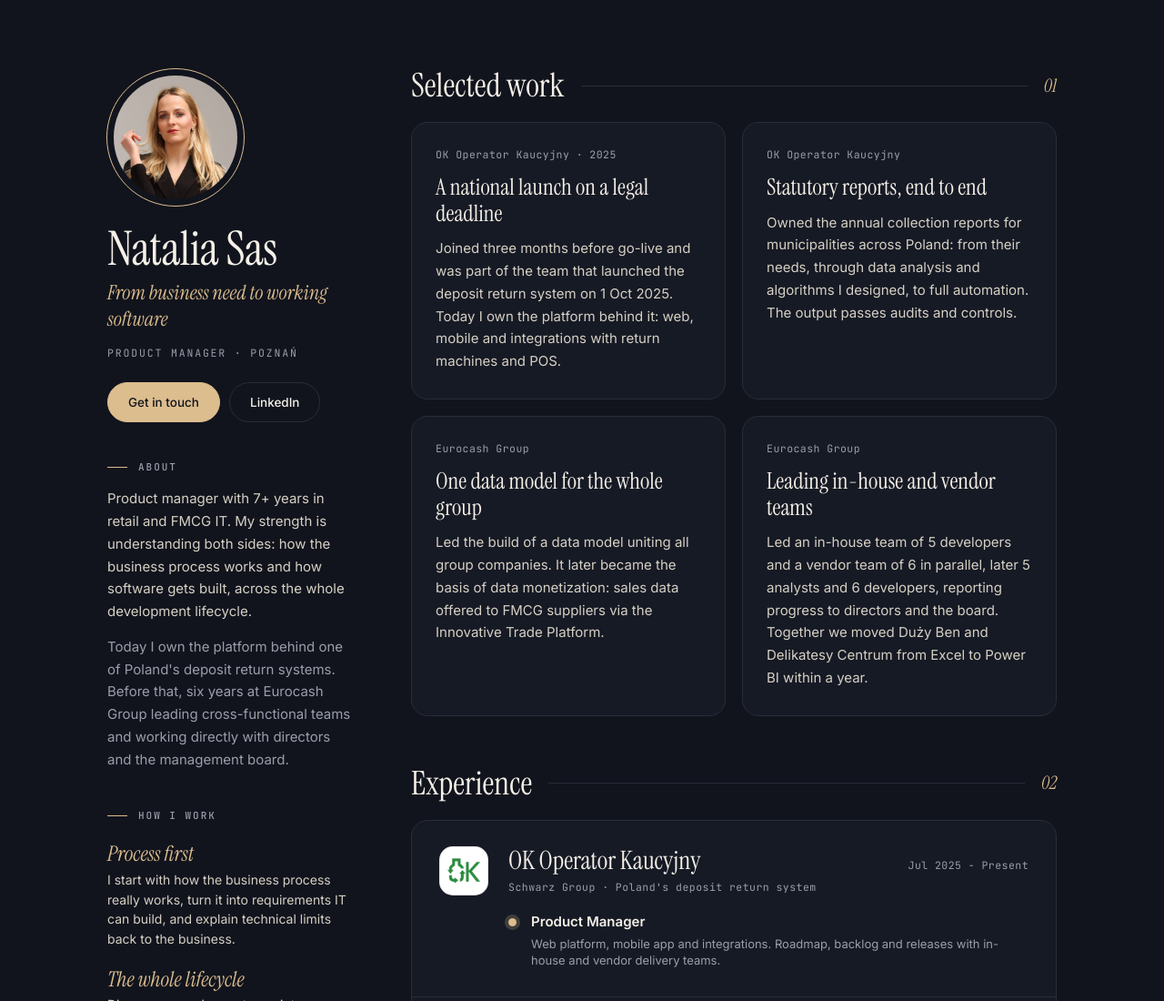
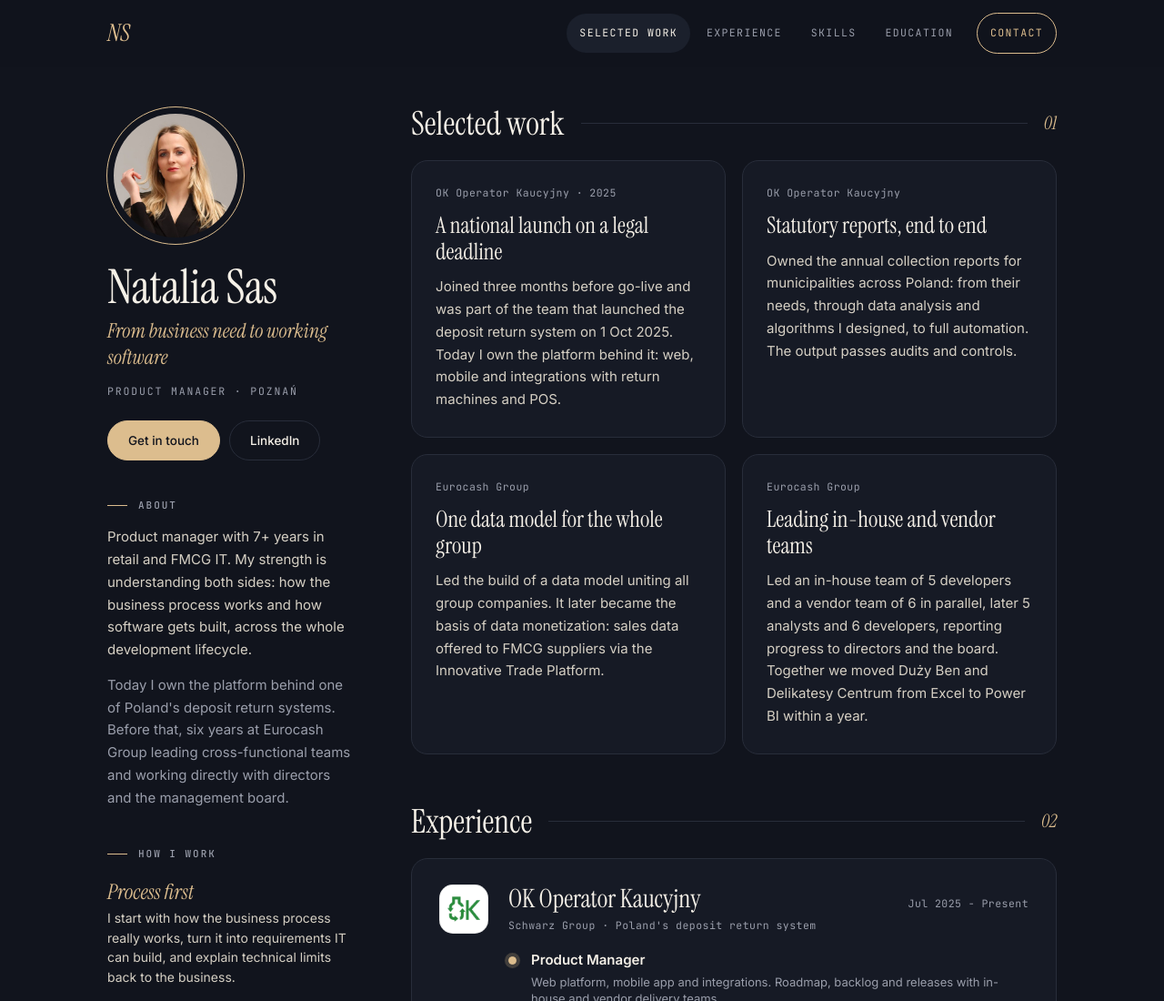
Before and after one commit to NataliaSas95/nataliasas95.github.io, a plain HTML site: page index.html in a window 1280 px wide. Shown: the top 1100 px of the page at 91% size. Drawn offline with Linux system fonts and the light colour scheme.

Commit message:
Add sticky section navigation with active-section highlight
Co-Authored-By: Claude Opus 5.5 <noreply@anthropic.com>
Claude-Session: https://claude.ai/code/session_013FW2doiuHhAGwvDzmbYgq3

```diff
--- a/index.html
+++ b/index.html
@@ -18,6 +18,17 @@
 <link rel="stylesheet" href="https://fonts.googleapis.com/css2?family=Instrument+Serif:ital@0;1&family=Inter:wght@400;500;600&family=JetBrains+Mono:wght@400;500&display=swap">
 <style>
 *{box-sizing:border-box}
+html{scroll-behavior:smooth}
+section[id]{scroll-margin-top:88px}
+.nav{position:sticky;top:0;z-index:10;background:color-mix(in srgb,var(--bg) 84%,transparent);-webkit-backdrop-filter:blur(12px);backdrop-filter:blur(12px);border-bottom:1px solid transparent;transition:border-color .3s,background .3s}
+.nav.scrolled{border-bottom-color:var(--border)}
+.nav-in{max-width:1100px;margin:0 auto;padding:14px 28px;display:flex;align-items:center;justify-content:space-between;gap:20px}
+.nav .brand{font-family:var(--serif);font-style:italic;font-size:26px;line-height:1;color:var(--accent);background-image:none}
+.nav nav{display:flex;align-items:center;gap:4px;overflow-x:auto}
+.nav nav a{font-family:var(--mono);font-size:11.5px;letter-spacing:.12em;text-transform:uppercase;color:var(--muted);padding:12px 14px;border-radius:999px;white-space:nowrap;background-image:none;transition:background .2s,color .2s}
+.nav nav a:hover,.nav nav a.active{color:var(--bright);background:var(--raise)}
+.nav nav a.nav-cta{margin-left:8px;border:1px solid var(--accent);color:var(--accent)}
+.nav nav a.nav-cta:hover{background:var(--accent);color:var(--bg)}
 body{margin:0}
 .pg{--serif:'Instrument Serif',Georgia,serif;--sans:'Inter',system-ui,sans-serif;--mono:'JetBrains Mono',ui-monospace,monospace;font-family:var(--sans);font-size:15px;line-height:1.65;-webkit-font-smoothing:antialiased;background:var(--bg);color:var(--text);transition:background .3s,color .3s}
 .pg p{margin:0}
@@ -31,7 +42,7 @@ body{margin:0}
 .pg a.btn:hover{border-color:var(--accent);color:var(--accent)}
 .pg a.btn.solid{background:var(--accent);border-color:var(--accent);color:var(--bg)}
 .pg a.btn.solid:hover{filter:brightness(1.08);color:var(--bg)}
-.wrap{max-width:1100px;margin:0 auto;padding:76px 28px 36px;display:flex;flex-direction:column;gap:64px}
+.wrap{max-width:1100px;margin:0 auto;padding:44px 28px 36px;display:flex;flex-direction:column;gap:64px}
 .cols{display:flex;flex-wrap:wrap;gap:64px;align-items:flex-start}
 aside{flex:1 1 270px;display:flex;flex-direction:column;gap:40px}
 main{flex:999 1 620px;min-width:0;display:flex;flex-direction:column;gap:56px}
@@ -87,10 +98,16 @@ footer{display:flex;flex-wrap:wrap;align-items:center;justify-content:space-betw
 .tbtn:hover{color:var(--bright)}
 .tbtn.on{background:var(--raise);color:var(--bright)}
 @media (max-width:640px){.wrap{padding:44px 18px 28px;gap:48px}.cols{gap:48px}h1{font-size:44px}.entry{flex-direction:column;gap:16px;padding:22px}.skills{padding:22px}.cta{padding:28px 22px}.h2{font-size:30px}}
-@media (prefers-reduced-motion:reduce){*{transition:none!important}}
+@media (prefers-reduced-motion:reduce){*{transition:none!important}html{scroll-behavior:auto}}
 </style>
 </head>
 <body class="pg t-dark">
+<header class="nav" id="top">
+<div class="nav-in">
+<a class="brand" href="#top" aria-label="Back to top">NS</a>
+<nav aria-label="Sections"><a href="#work">Selected work</a><a href="#experience">Experience</a><a href="#skills">Skills</a><a href="#education">Education</a><a class="nav-cta" href="#contact">Contact</a></nav>
+</div>
+</header>
 <div class="wrap">
 <div class="cols">
 
@@ -295,6 +312,20 @@ footer{display:flex;flex-wrap:wrap;align-items:center;justify-content:space-betw
       b.textContent = open ? 'Less' : '+' + b.getAttribute('data-n') + ' more';
     });
   });
+  var nav = document.querySelector('.nav');
+  function onScroll() { nav.classList.toggle('scrolled', window.scrollY > 8); }
+  window.addEventListener('scroll', onScroll, { passive: true }); onScroll();
+  var links = {};
+  document.querySelectorAll('.nav nav a').forEach(function (a) { links[a.getAttribute('href').slice(1)] = a; });
+  if ('IntersectionObserver' in window) {
+    var io = new IntersectionObserver(function (entries) {
+      entries.forEach(function (e) {
+        if (!e.isIntersecting) return;
+        Object.keys(links).forEach(function (k) { links[k].classList.toggle('active', k === e.target.id); });
+      });
+    }, { rootMargin: '-40% 0px -55% 0px' });
+    Object.keys(links).forEach(function (id) { var el = document.getElementById(id); if (el) io.observe(el); });
+  }
   if (mq.addEventListener) mq.addEventListener('change', function () { if (mode === 'auto') apply(); });
   apply();
 })();
```
